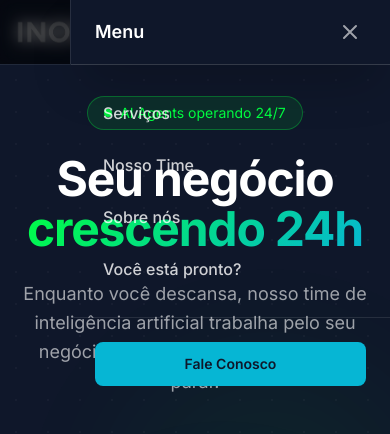
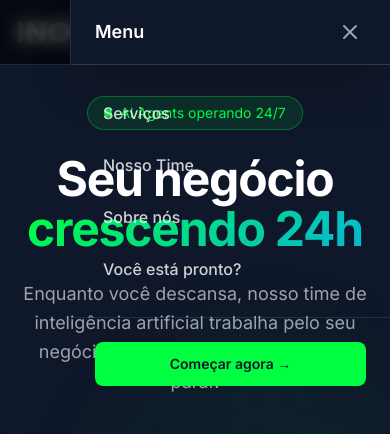
Before and after one commit to claudiomil87/INOVAWAY-website, a Next.js app: page / in a window 390 px wide. Both pictures are taken after a click on the button "Abrir menu". Shown: the top 434 px of the page. Built offline with nearby package versions, Linux system fonts and the light colour scheme.

Commit message:
fix: solid mobile nav bg (inline style), header opacity 0.9/0.95, CTA text updated

```diff
--- a/src/components/layout/Header.tsx
+++ b/src/components/layout/Header.tsx
@@ -31,8 +31,8 @@ export default function Header() {
       className="fixed top-0 w-full z-50 transition-all duration-300"
       style={{
         background: scrolled
-          ? "rgba(15, 23, 42, 0.85)"
-          : "rgba(15, 23, 42, 0.7)",
+          ? "rgba(15, 23, 42, 0.95)"
+          : "rgba(15, 23, 42, 0.9)",
         backdropFilter: "blur(12px)",
         WebkitBackdropFilter: "blur(12px)",
         borderBottom: "1px solid rgba(255,255,255,0.08)",
--- a/src/components/layout/MobileNav.tsx
+++ b/src/components/layout/MobileNav.tsx
@@ -43,7 +43,8 @@ export default function MobileNav({ links, open, onClose }: MobileNavProps) {
 
       {/* Drawer */}
       <div
-        className="fixed inset-y-0 right-0 z-50 w-80 max-w-full bg-[#0F172A] md:hidden flex flex-col shadow-2xl border-l border-white/10"
+        className="fixed inset-y-0 right-0 z-50 w-80 max-w-full md:hidden flex flex-col shadow-2xl border-l border-white/10"
+        style={{ backgroundColor: "#0F172A" }}
         role="dialog"
         aria-modal="true"
         aria-label="Menu de navegação"
@@ -91,9 +92,10 @@ export default function MobileNav({ links, open, onClose }: MobileNavProps) {
           <Link
             href="/contato"
             onClick={onClose}
-            className="block w-full rounded-md bg-cyan px-4 py-3 text-center text-sm font-semibold text-navy transition-opacity hover:opacity-90"
+            className="block w-full rounded-md px-4 py-3 text-center text-sm font-semibold transition-opacity hover:opacity-90"
+            style={{ backgroundColor: "#00FF41", color: "#0F172A" }}
           >
-            Fale Conosco
+            Começar agora →
           </Link>
         </div>
       </div>
```
